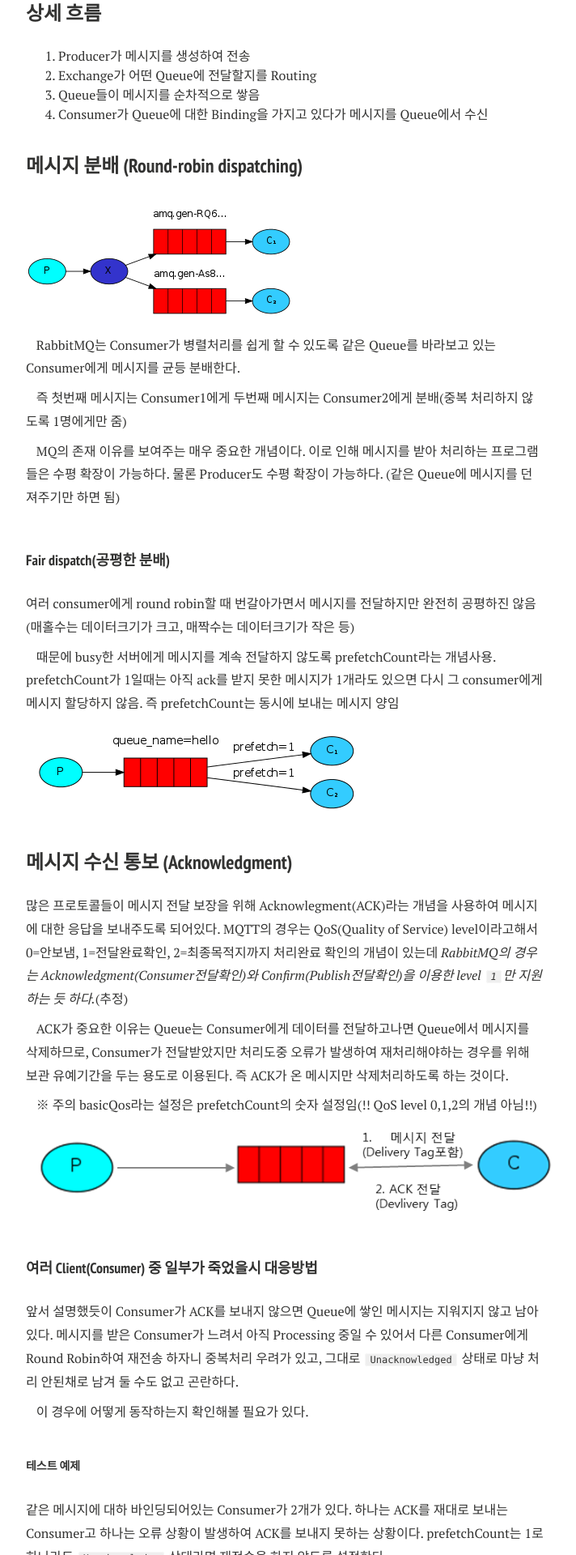
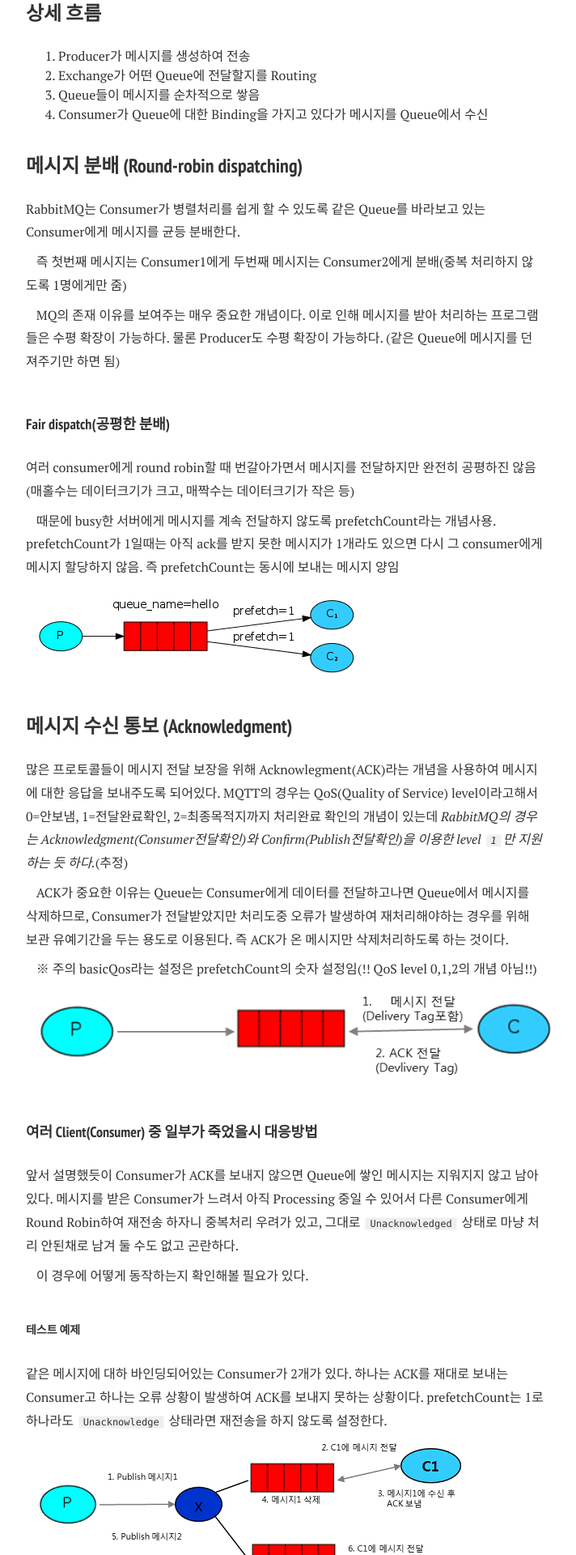
Before and after one commit to gjchoi/gjchoi.github.io, a Jekyll site: the page built from _posts/2016-02-27-rabbit-mq-이해하기.md, in a window 1280 px wide. Shown: the part 3501-5421 px from the top of the page at 81% size, without its empty margins (288-1000 px from the left). Built offline with Jekyll 4.4.1, drawn with Linux system fonts in a browser that asks for light colours; nearby versions of some CDN libraries; comment, search, counter and statistics services are not loaded.

Commit message:
Update 2016-02-27-rabbit-mq-이해하기.md

```diff
--- a/_posts/2016-02-27-rabbit-mq-이해하기.md
+++ b/_posts/2016-02-27-rabbit-mq-이해하기.md
@@ -134,8 +134,6 @@ Exchange를 별도로 명시하지 않은 요청의 기본 흐름
 
 ### 메시지 분배 (Round-robin dispatching)
 
-![P-Exchange-Queue-C 여러개 그림](http://gjchoi.github.io/images/rabbitmq1/python-three-overall.png)
-
 RabbitMQ는 Consumer가 병렬처리를 쉽게 할 수 있도록 같은 Queue를 바라보고 있는 Consumer에게 메시지를 균등 분배한다.
 
 즉 첫번째 메시지는 Consumer1에게 두번째 메시지는 Consumer2에게 분배(중복 처리하지 않도록 1명에게만 줌)
@@ -271,6 +269,8 @@ channel.basicPublish( "logs", "", null, message.getBytes());
 
 2. 연결이 종료 되었을 때 Queue의 자동삭제
 
+
+![P-Exchange-Queue-C 여러개 그림](http://gjchoi.github.io/images/rabbitmq1/python-three-overall.png)
 
 ~~~~
 String queueName = channel.queueDeclare().getQueue();
```
